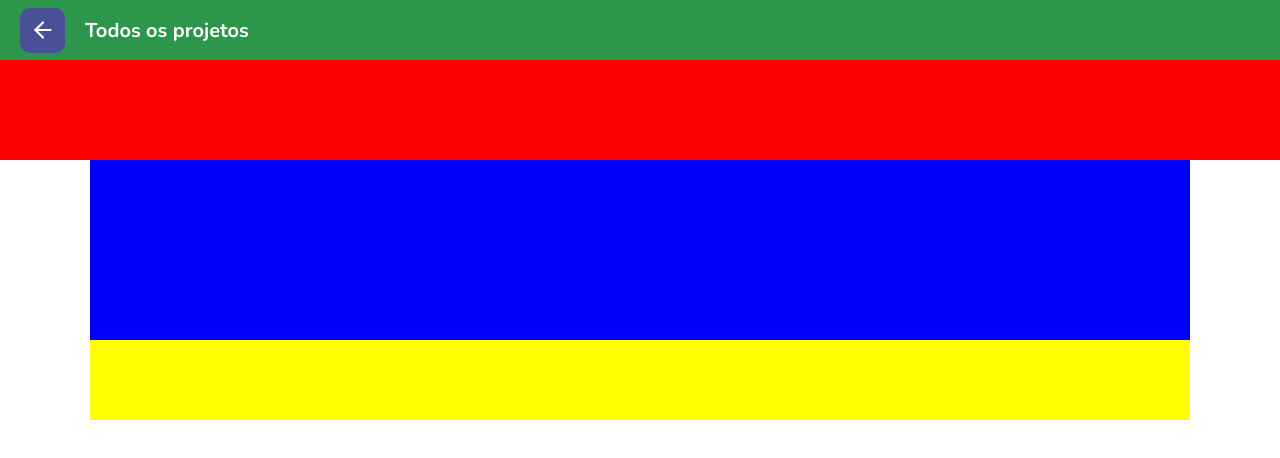
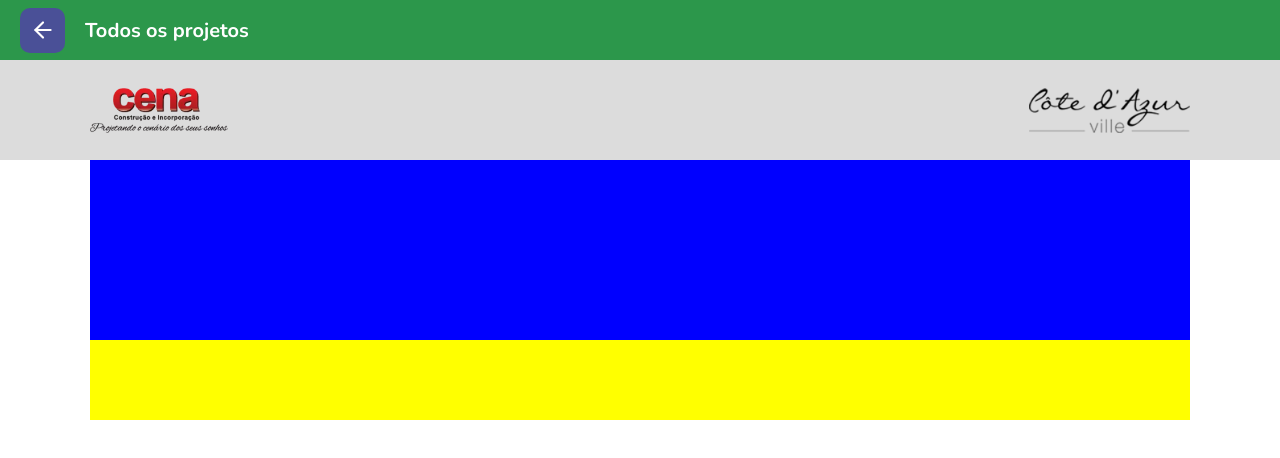
Before and after one commit to p3-d2/all-projects-dankicode, a React (Create React App) app: page /cenas-landing in a window 1280 px wide. Shown: the top 458 px of the page. Built offline with nearby package versions, Linux system fonts and the light colour scheme.

Commit message:
project header scenes landing

```diff
--- a/src/pages/CenasLanding/index.tsx
+++ b/src/pages/CenasLanding/index.tsx
@@ -1,14 +1,30 @@
 import { FC } from 'react'
 import GoBack from '../../components/GoBack'
 
-import { Container, Wrapper, Header, Main, Footer } from './styles'
+import {
+  Container,
+  Wrapper,
+  Header,
+  HeaderWrapper,
+  Logo,
+  Main,
+  Footer
+} from './styles'
+
+import logo1 from '../../assets/cenaslanding/logo1.webp'
+import logo2 from '../../assets/cenaslanding/logo2.webp'
 
 const CenasLanding: FC = () => {
   return (
     <Container>
       <GoBack />
       <Wrapper>
-        <Header />
+        <Header>
+          <HeaderWrapper>
+            <Logo src={logo1} alt="cenas landing" />
+            <Logo src={logo2} alt="cenas landing" />
+          </HeaderWrapper>
+        </Header>
         <Main />
         <Footer />
       </Wrapper>
--- a/src/pages/CenasLanding/styles.ts
+++ b/src/pages/CenasLanding/styles.ts
@@ -19,7 +19,24 @@ export const Wrapper = styled.div`
 
 export const Header = styled.header`
   grid-area: header;
-  background-color: red;
+  background-color: #dcdcdc;
+
+  display: flex;
+  align-items: center;
+  justify-content: center;
+`
+
+export const HeaderWrapper = styled.div`
+  width: 100%;
+  max-width: 1100px;
+
+  display: flex;
+  align-items: center;
+  justify-content: space-between;
+`
+
+export const Logo = styled.img`
+  height: 45px;
 `
 
 export const Main = styled.main`
```
